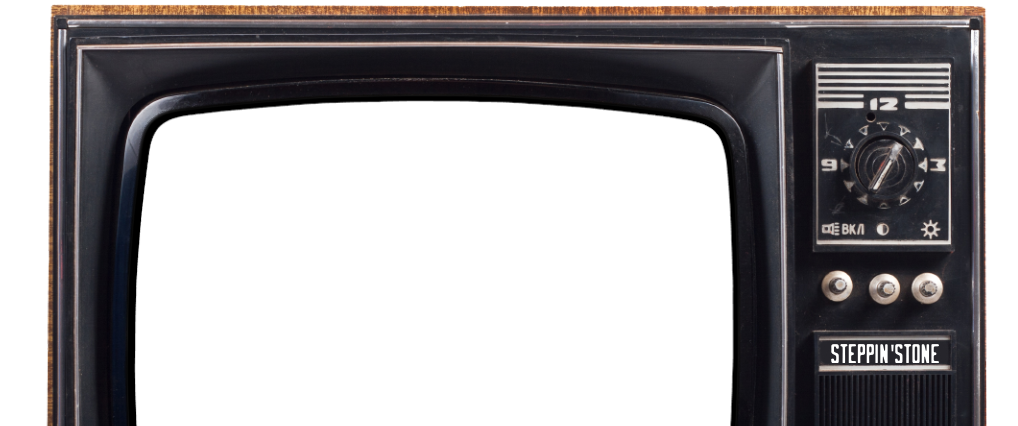
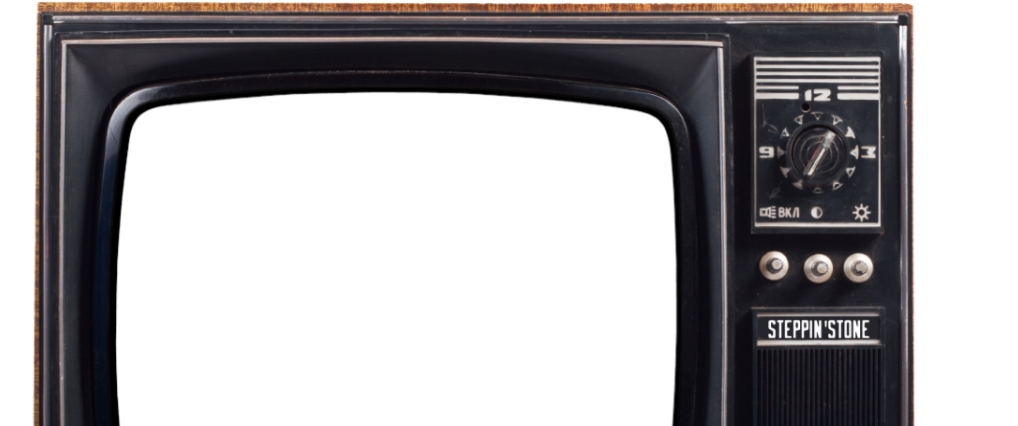
Before and after one commit to Kcappa/steppinstonemusicV2, a plain HTML site: page index.html in a window 1280 px wide. Shown: the top 426 px of the page, without its empty margins (116-1134 px from the left). Drawn offline with nearby package versions, Linux system fonts and the light colour scheme; a web font is replaced by a local one.

Commit message:
img responsive

```diff
--- a/index.html
+++ b/index.html
@@ -27,7 +27,7 @@
 
     <body id="main" class="container-fluid">
 
-      <img id="tvCover" src="img/TVcover.png">
+      <img id="tvCover" class="img-responsive" src="img/TVcover.png">
 
     <section id="home" class="">
       <div id="topBar" class="col-xs-12">
```
Also changed, not shown: css/main.css (line endings or trailing spaces).
